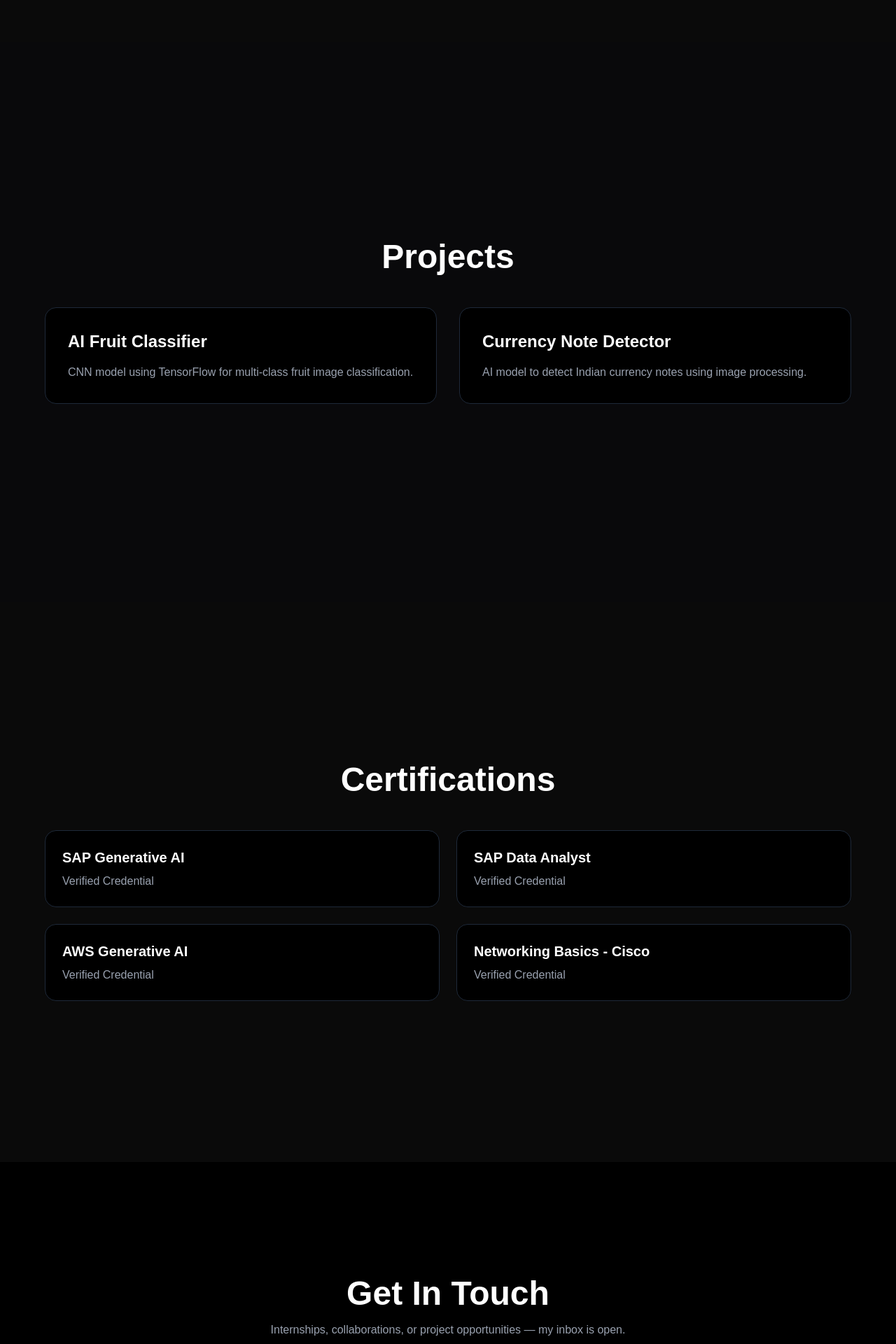
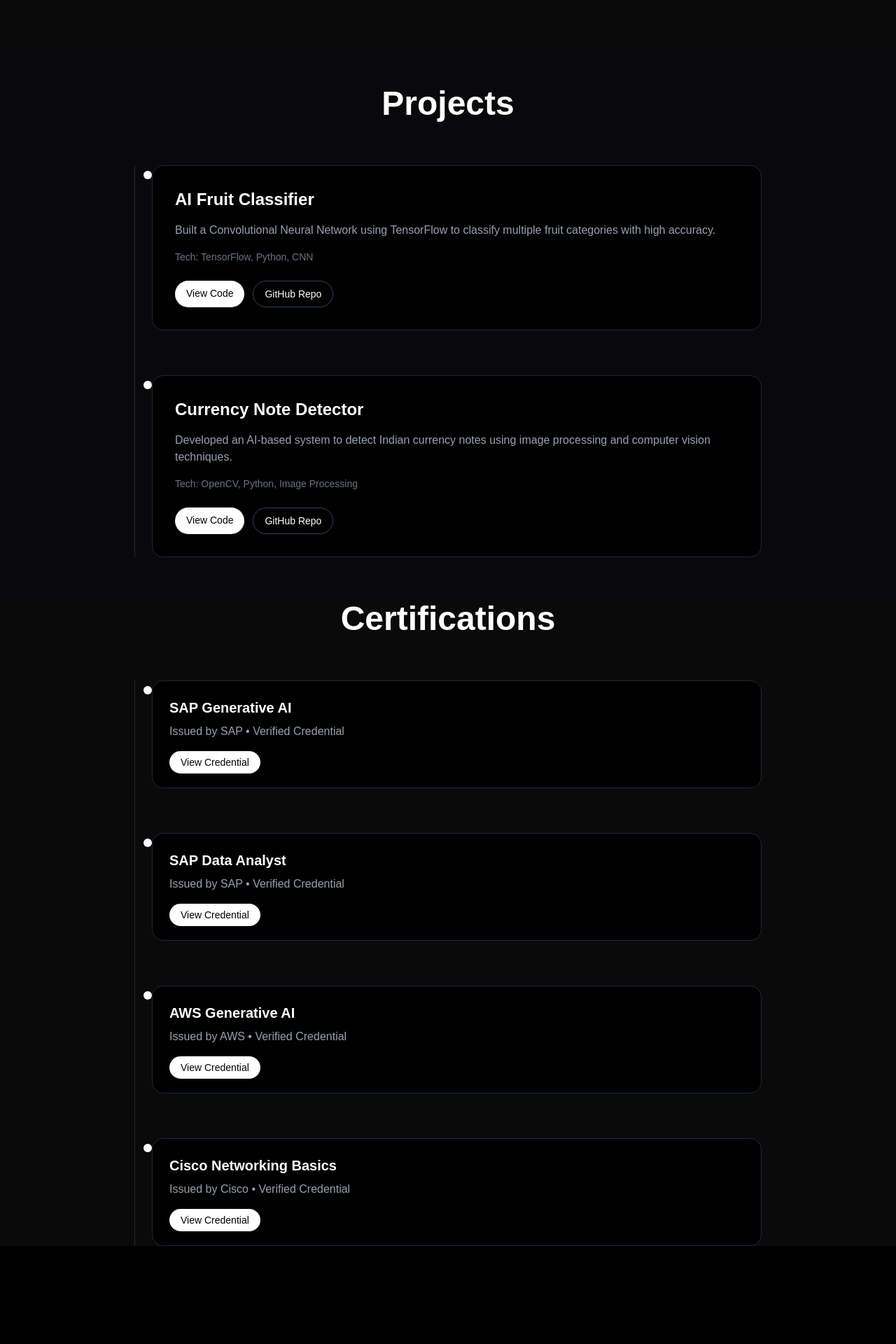
Before and after one commit to swastikgarg11/my-portfolio, a Next.js app: page / in a window 1280 px wide. Shown: the part 3140-5060 px from the top of the page at 70% size. Built offline with nearby package versions, Linux system fonts and the light colour scheme.

Commit message:
Improved projects and certifications UI

```diff
--- a/app/page.tsx
+++ b/app/page.tsx
@@ -120,6 +120,7 @@ export default function Home() {
     <h2 className="text-5xl font-bold text-center mb-12">Experience</h2>
 
     <div className="space-y-6">
+
       <a
         href="https://drive.google.com/file/d/1FrLgQYLp9oNN3MQ44iOqE3RH78Xt96xP/view"
         target="_blank"
@@ -128,87 +129,176 @@ export default function Home() {
       >
         <h3 className="text-2xl font-semibold">App Tester Intern</h3>
         <p className="text-gray-400 mt-1">Boron Digital Pvt. Ltd. • 2024</p>
+
         <ul className="mt-4 text-gray-300 list-disc list-inside space-y-2">
           <li>Tested Android applications to identify bugs and performance issues.</li>
           <li>Reported and documented issues to improve app reliability.</li>
-                <li>Worked with the team to improve user experience and functionality.</li>
+          <li>Worked with the team to enhance user experience and functionality.</li>
         </ul>
       </a>
 
-            <a
-              href="https://drive.google.com/file/d/1xHVws6pN2OJeisrqvTEpiwBvZLo2hFvHUJLAdg21E/view"
-              target="_blank"
-              rel="noopener noreferrer"
-              className="block border border-gray-800 rounded-2xl p-6 bg-black hover:bg-gray-950 transition"
-            >
-              <h3 className="text-2xl font-semibold">Intern</h3>
-              <p className="text-gray-400 mt-1">Marcello Tech • 2024</p>
-              <ul className="mt-4 text-gray-300 list-disc list-inside space-y-2">
-                <li>Worked on real-world tasks and gained hands-on industry exposure.</li>
-                <li>Collaborated with team members on project-based work.</li>
-                <li>Developed problem-solving and technical skills in a professional environment.</li>
-              </ul>
-            </a>
     </div>
   </div>
 </section>
 
     {/* Projects */}
 <section id="projects" className="min-h-screen flex items-center justify-center px-6 bg-zinc-950">
-        <div className="max-w-6xl w-full">
-          <h2 className="text-5xl font-bold text-center mb-12">Projects</h2>
+  <div className="max-w-4xl w-full">
+    <h2 className="text-5xl font-bold text-center mb-16">Projects</h2>
 
-          <div className="grid md:grid-cols-2 gap-8">
+    <div className="relative border-l border-gray-800 space-y-16 pl-6">
+
+      <div className="relative">
+        <span className="absolute -left-3 top-2 w-3 h-3 bg-white rounded-full"></span>
+
         <a
           href="https://github.com/swastikgarg11/fruit-image-classifier"
           target="_blank"
           rel="noopener noreferrer"
-              className="border border-gray-800 rounded-2xl p-8 bg-black hover:-translate-y-2 transition"
+          className="block border border-gray-800 rounded-2xl p-8 bg-black hover:-translate-y-2 hover:shadow-[0_0_30px_rgba(255,255,255,0.08)] transition"
         >
           <h3 className="text-2xl font-semibold">AI Fruit Classifier</h3>
+
           <p className="text-gray-400 mt-4">
-                CNN model using TensorFlow for multi-class fruit image classification.
+            Built a Convolutional Neural Network using TensorFlow to classify multiple fruit categories with high accuracy.
           </p>
+
+          <p className="text-sm text-gray-500 mt-4">
+            Tech: TensorFlow, Python, CNN
+          </p>
+
+          <div className="mt-6 flex gap-3">
+            <span className="px-4 py-2 rounded-full bg-white text-black text-sm font-medium">
+              View Code
+            </span>
+            <span className="px-4 py-2 rounded-full border border-gray-700 text-sm">
+              GitHub Repo
+            </span>
+          </div>
         </a>
+      </div>
+
+      <div className="relative">
+        <span className="absolute -left-3 top-2 w-3 h-3 bg-white rounded-full"></span>
 
         <a
           href="https://github.com/swastikgarg11/currency-note-detector"
           target="_blank"
           rel="noopener noreferrer"
-              className="border border-gray-800 rounded-2xl p-8 bg-black hover:-translate-y-2 transition"
+          className="block border border-gray-800 rounded-2xl p-8 bg-black hover:-translate-y-2 hover:shadow-[0_0_30px_rgba(255,255,255,0.08)] transition"
         >
           <h3 className="text-2xl font-semibold">Currency Note Detector</h3>
+
           <p className="text-gray-400 mt-4">
-                AI model to detect Indian currency notes using image processing.
+            Developed an AI-based system to detect Indian currency notes using image processing and computer vision techniques.
           </p>
+
+          <p className="text-sm text-gray-500 mt-4">
+            Tech: OpenCV, Python, Image Processing
+          </p>
+
+          <div className="mt-6 flex gap-3">
+            <span className="px-4 py-2 rounded-full bg-white text-black text-sm font-medium">
+              View Code
+            </span>
+            <span className="px-4 py-2 rounded-full border border-gray-700 text-sm">
+              GitHub Repo
+            </span>
+          </div>
         </a>
+      </div>
+
     </div>
   </div>
 </section>
 
 {/* Certificates */}
 <section id="certificates" className="min-h-screen flex items-center justify-center px-6 bg-neutral-950">
-        <div className="max-w-6xl w-full">
-          <h2 className="text-5xl font-bold text-center mb-12">Certifications</h2>
+  <div className="max-w-4xl w-full">
+    <h2 className="text-5xl font-bold text-center mb-16">Certifications</h2>
 
-          <div className="grid md:grid-cols-2 gap-6">
-            {[
-              ["SAP Generative AI", "https://www.credly.com/badges/7f7144eb-dc45-42bb-af67-dde8142949ec/public_url"],
-              ["SAP Data Analyst", "https://www.credly.com/badges/e3119213-7153-4c14-8a81-7a935be2b7e9/public_url"],
-              ["AWS Generative AI", "https://www.credly.com/badges/ec1e81a4-9495-4011-a692-0df49fee4989"],
-              ["Networking Basics - Cisco", "https://www.credly.com/badges/544c82c7-ab9a-4bd1-91c2-0a1bbd9817dd/public_url"],
-            ].map(([title, link]) => (
+    <div className="relative border-l border-gray-800 space-y-16 pl-6">
+
+      <div className="relative">
+        <span className="absolute -left-3 top-2 w-3 h-3 bg-white rounded-full"></span>
+
         <a
-                key={title}
-                href={link}
+          href="https://www.credly.com/badges/7f7144eb-dc45-42bb-af67-dde8142949ec/public_url"
           target="_blank"
           rel="noopener noreferrer"
-                className="border border-gray-800 rounded-2xl p-6 bg-black hover:bg-gray-950 transition"
+          className="block border border-gray-800 rounded-2xl p-6 bg-black hover:-translate-y-2 hover:shadow-[0_0_30px_rgba(255,255,255,0.08)] transition"
         >
-                <h3 className="text-xl font-semibold">{title}</h3>
-                <p className="text-gray-400 mt-2">Verified Credential</p>
+          <h3 className="text-xl font-semibold">SAP Generative AI</h3>
+          <p className="text-gray-400 mt-2">Issued by SAP • Verified Credential</p>
+
+          <div className="mt-5">
+            <span className="px-4 py-2 rounded-full bg-white text-black text-sm font-medium">
+              View Credential
+            </span>
+          </div>
         </a>
-            ))}
+      </div>
+
+      <div className="relative">
+        <span className="absolute -left-3 top-2 w-3 h-3 bg-white rounded-full"></span>
+
+        <a
+          href="https://www.credly.com/badges/e3119213-7153-4c14-8a81-7a935be2b7e9/public_url"
+          target="_blank"
+          rel="noopener noreferrer"
+          className="block border border-gray-800 rounded-2xl p-6 bg-black hover:-translate-y-2 hover:shadow-[0_0_30px_rgba(255,255,255,0.08)] transition"
+        >
+          <h3 className="text-xl font-semibold">SAP Data Analyst</h3>
+          <p className="text-gray-400 mt-2">Issued by SAP • Verified Credential</p>
+
+          <div className="mt-5">
+            <span className="px-4 py-2 rounded-full bg-white text-black text-sm font-medium">
+              View Credential
+            </span>
+          </div>
+        </a>
+      </div>
+
+      <div className="relative">
+        <span className="absolute -left-3 top-2 w-3 h-3 bg-white rounded-full"></span>
+
+        <a
+          href="https://www.credly.com/badges/ec1e81a4-9495-4011-a692-0df49fee4989"
+          target="_blank"
+          rel="noopener noreferrer"
+          className="block border border-gray-800 rounded-2xl p-6 bg-black hover:-translate-y-2 hover:shadow-[0_0_30px_rgba(255,255,255,0.08)] transition"
+        >
+          <h3 className="text-xl font-semibold">AWS Generative AI</h3>
+          <p className="text-gray-400 mt-2">Issued by AWS • Verified Credential</p>
+
+          <div className="mt-5">
+            <span className="px-4 py-2 rounded-full bg-white text-black text-sm font-medium">
+              View Credential
+            </span>
+          </div>
+        </a>
+      </div>
+
+      <div className="relative">
+        <span className="absolute -left-3 top-2 w-3 h-3 bg-white rounded-full"></span>
+
+        <a
+          href="https://www.credly.com/badges/544c82c7-ab9a-4bd1-91c2-0a1bbd9817dd/public_url"
+          target="_blank"
+          rel="noopener noreferrer"
+          className="block border border-gray-800 rounded-2xl p-6 bg-black hover:-translate-y-2 hover:shadow-[0_0_30px_rgba(255,255,255,0.08)] transition"
+        >
+          <h3 className="text-xl font-semibold">Cisco Networking Basics</h3>
+          <p className="text-gray-400 mt-2">Issued by Cisco • Verified Credential</p>
+
+          <div className="mt-5">
+            <span className="px-4 py-2 rounded-full bg-white text-black text-sm font-medium">
+              View Credential
+            </span>
+          </div>
+        </a>
+      </div>
+
     </div>
   </div>
 </section>
```
Lines whose indentation alone changed are shown as unchanged.
